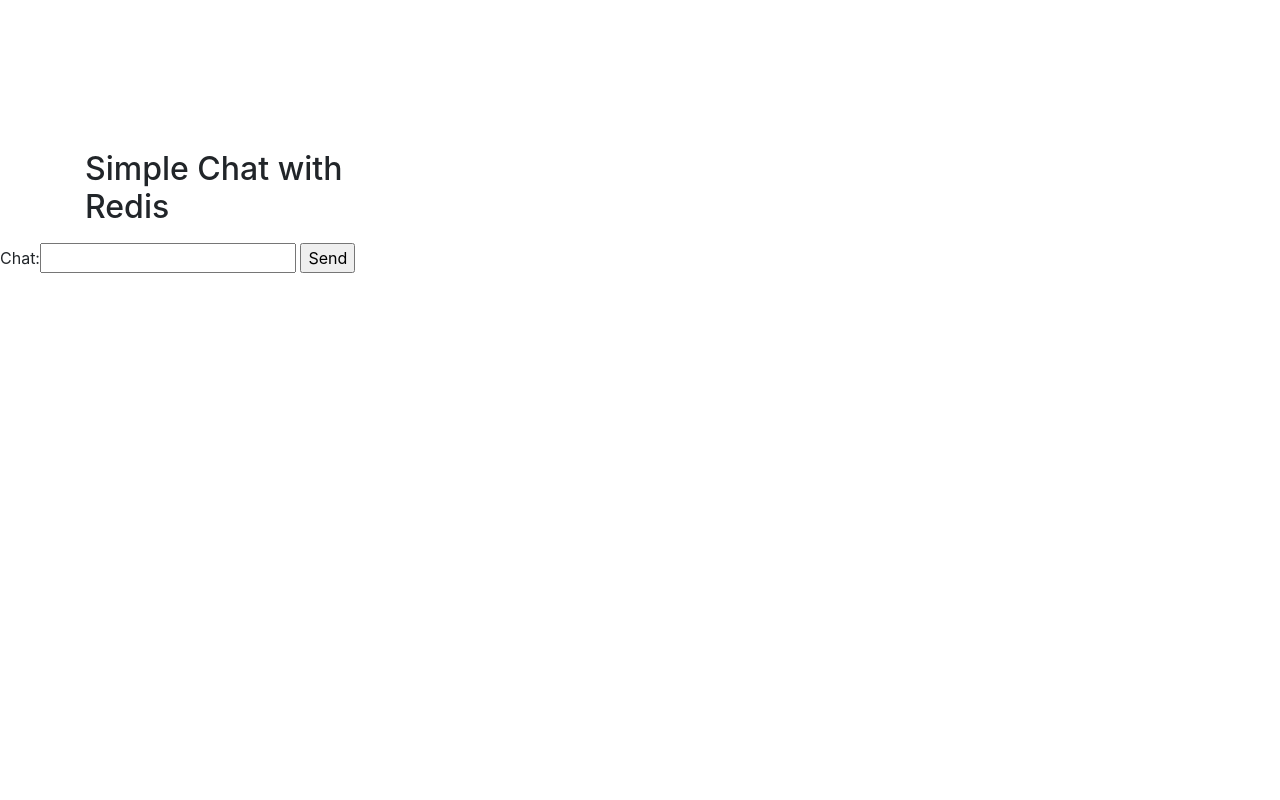
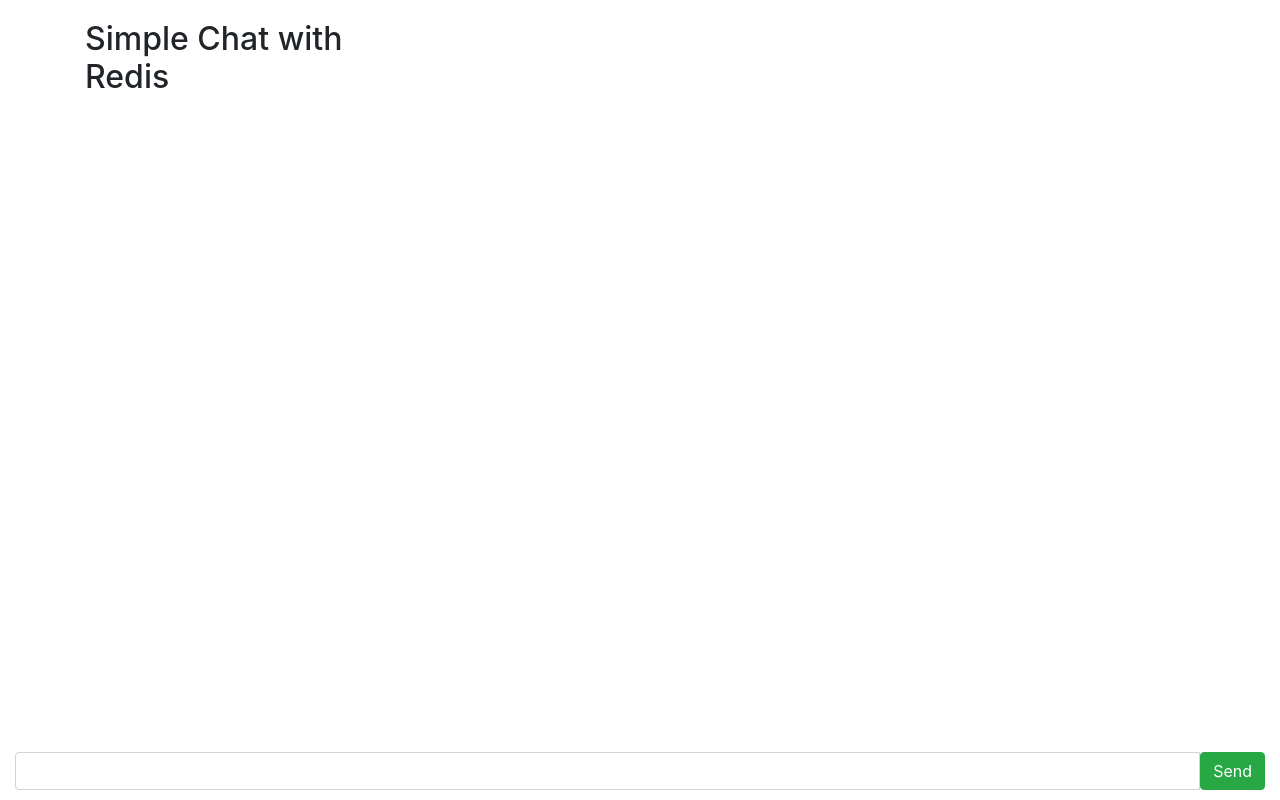
Before and after one commit to beydogan/simple-chat, a website: page index.html in a window 1280 px wide. Both pictures are taken after a click on the button "CONNECT". Drawn offline with nearby package versions, Linux system fonts and the light colour scheme; no server answers.

Commit message:
Update styles

```diff
--- a/index.html
+++ b/index.html
@@ -6,7 +6,17 @@
     <link rel="stylesheet" type="text/css" href="//maxcdn.bootstrapcdn.com/bootswatch/3.3.2/flatly/bootstrap.min.css">
     <style>
     .login-form{
-    	margin-top: 150px;
+    	margin-top: 20px;
+    }
+
+    .login{
+    	padding-top: 100px;
+    }
+
+    #sendChat{
+    	bottom:0;
+    	position: absolute;
+    	margin-bottom: 10px;
     }
     </style>
 </head>
@@ -36,11 +46,23 @@
 			</div>
 		</div>
 	</div>
-	<div id="sendChat" style="display:none;">
-		Chat:<input type="text" name="chatTxt" /> <input type="button" name="sendBtn" value="Send" />
-	</div>
+
 	<br />
     <div id="content"></div>
+
+
+	<div class="container-fluid chat-area" id="sendChat" style="display:none;">
+		<div class="row">
+			<div class="col-md-12">
+				<div class="input-group">
+					<input type="text" name="chatTxt" class="form-control"/>
+			      <span class="input-group-btn">
+			        <button class="btn btn-success" id="sendBtn" type="button">Send</button>
+			      </span>
+			    </div><!-- /input-group -->
+			</div>
+		</div>
+	</div>
     <script>
         $(document).ready(function() {
 			var username = "anonymous";
@@ -74,7 +96,7 @@
                 content.html("<b>Disconnected!</b>");
             });
 
-			$("input[name=sendBtn]").click(function(){
+			$("#sendBtn").click(function(){
 				sendMessage();
 			});
 
```
